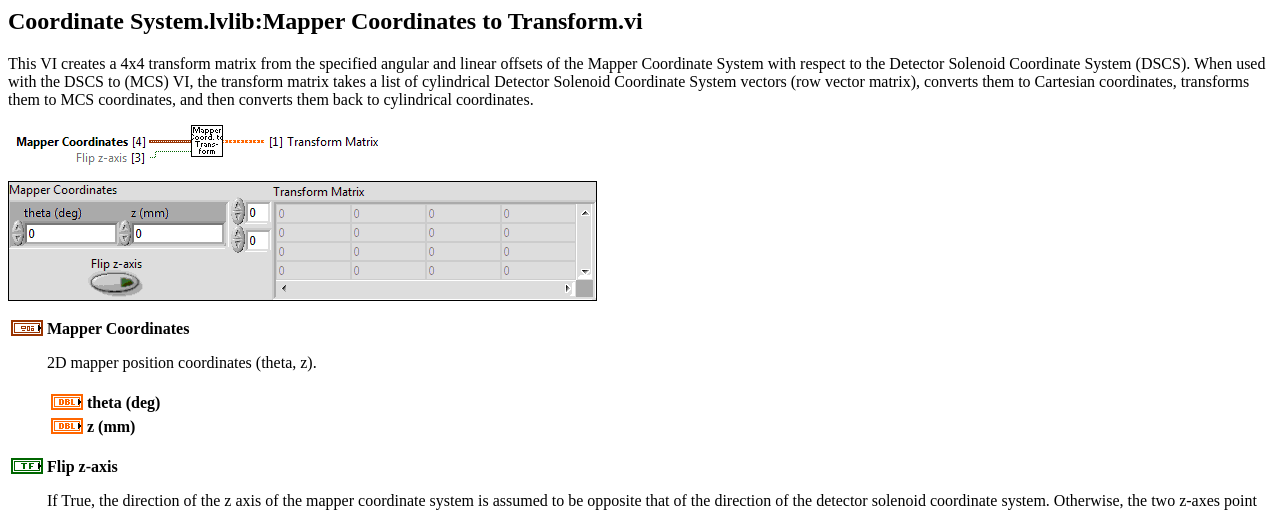
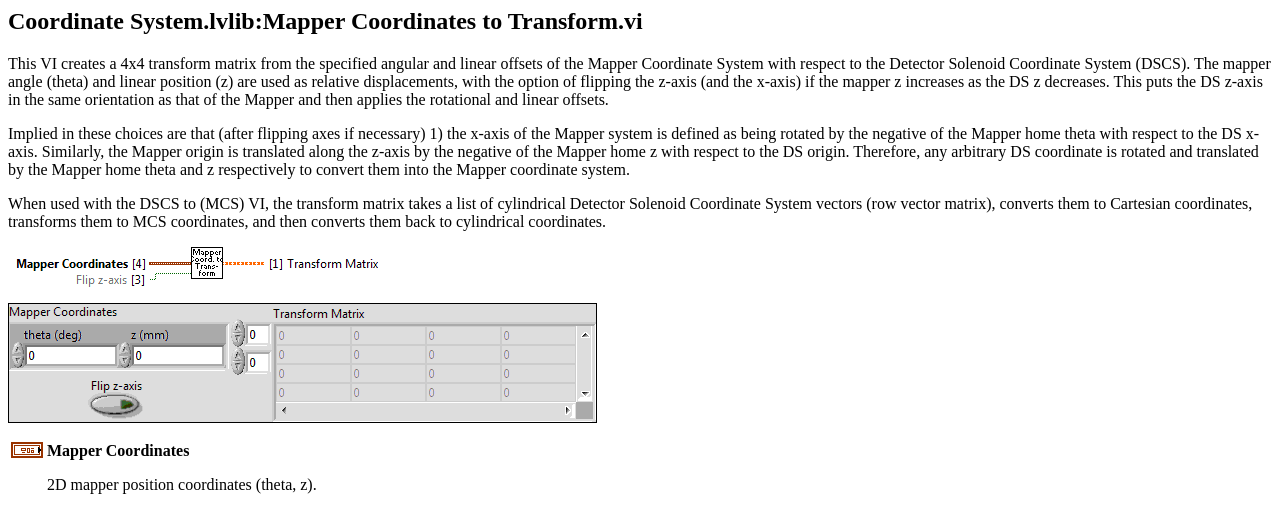
Before and after one commit to MuffinSpawn/FMS, a plain HTML site: page docs/Coordinate System/Mapper Coordinates to Transform.html in a window 1280 px wide. Shown: the top 510 px of the page. Drawn offline with Linux system fonts and the light colour scheme.

Commit message:
Updated Mapper Coordinates to Transform description to include how the mapping is defined.

```diff
--- a/docs/Coordinate System/Mapper Coordinates to Transform.html
+++ b/docs/Coordinate System/Mapper Coordinates to Transform.html
@@ -6,7 +6,11 @@
 </HEAD>
 <BODY BGCOLOR="#FFFFFF">
 <A NAME="Coordinate System.lvlib:Mapper Coordinates to Transform.vi"></A><H2>Coordinate System.lvlib:Mapper Coordinates to Transform.vi</H2>
-<P>This VI creates a 4x4 transform matrix from the specified angular and linear offsets of the Mapper Coordinate System with respect to the Detector Solenoid Coordinate System (DSCS). When used with the DSCS to (MCS) VI, the transform matrix takes a list of cylindrical Detector Solenoid Coordinate System vectors (row vector matrix), converts them to Cartesian coordinates, transforms them to MCS coordinates, and then converts them back to cylindrical coordinates.</P>
+<P>This VI creates a 4x4 transform matrix from the specified angular and linear offsets of the Mapper Coordinate System with respect to the Detector Solenoid Coordinate System (DSCS). The mapper angle (theta) and linear position (z) are used as relative displacements, with the option of flipping the z-axis (and the x-axis) if the mapper z increases as the DS z decreases. This puts the DS z-axis in the same orientation as that of the Mapper and then applies the rotational and linear offsets.</P>
+<P></P>
+<P>Implied in these choices are that (after flipping axes if necessary)  1) the x-axis of the Mapper system is defined as being rotated by the negative of the  Mapper home theta with respect to the DS x-axis. Similarly, the Mapper origin is translated along the z-axis by the negative of the Mapper home z with respect to the DS origin. Therefore, any arbitrary DS coordinate is rotated and translated by the Mapper home theta and z respectively to convert them into the Mapper coordinate system.</P>
+<P></P>
+<P>When used with the DSCS to (MCS) VI, the transform matrix takes a list of cylindrical Detector Solenoid Coordinate System vectors (row vector matrix), converts them to Cartesian coordinates, transforms them to MCS coordinates, and then converts them back to cylindrical coordinates.</P>
 <P><IMG SRC="images/Mapper Coordinates to Transformc.png" ALT="Coordinate System.lvlib:Mapper Coordinates to Transform.vi"></P>
 <P><IMG SRC="images/Mapper Coordinates to Transformp.png" ALT="Coordinate System.lvlib:Mapper Coordinates to Transform.vi"></P>
 <Table>
```
Also changed, not shown: docs/Coordinate System/images/Calculate 3-Point LTCS to DSCS Coordinate Transformh.png, docs/Coordinate System/images/Calculate LTCS to DSCS Coordinate Transformh.png, docs/Coordinate System/images/Convert Coordinatesh.png, docs/Coordinate System/images/DSCS to LTCSh.png, docs/Coordinate System/images/DSCS to MCSh.png, docs/Coordinate System/images/LTCS to DSCSh.png, docs/Coordinate System/images/Mapper Coordinates to Propegatorh.png, docs/Coordinate System/images/Mapper Coordinates to Transformh.png, docs/Coordinate System/images/Propagate Coordinatesh.png.
